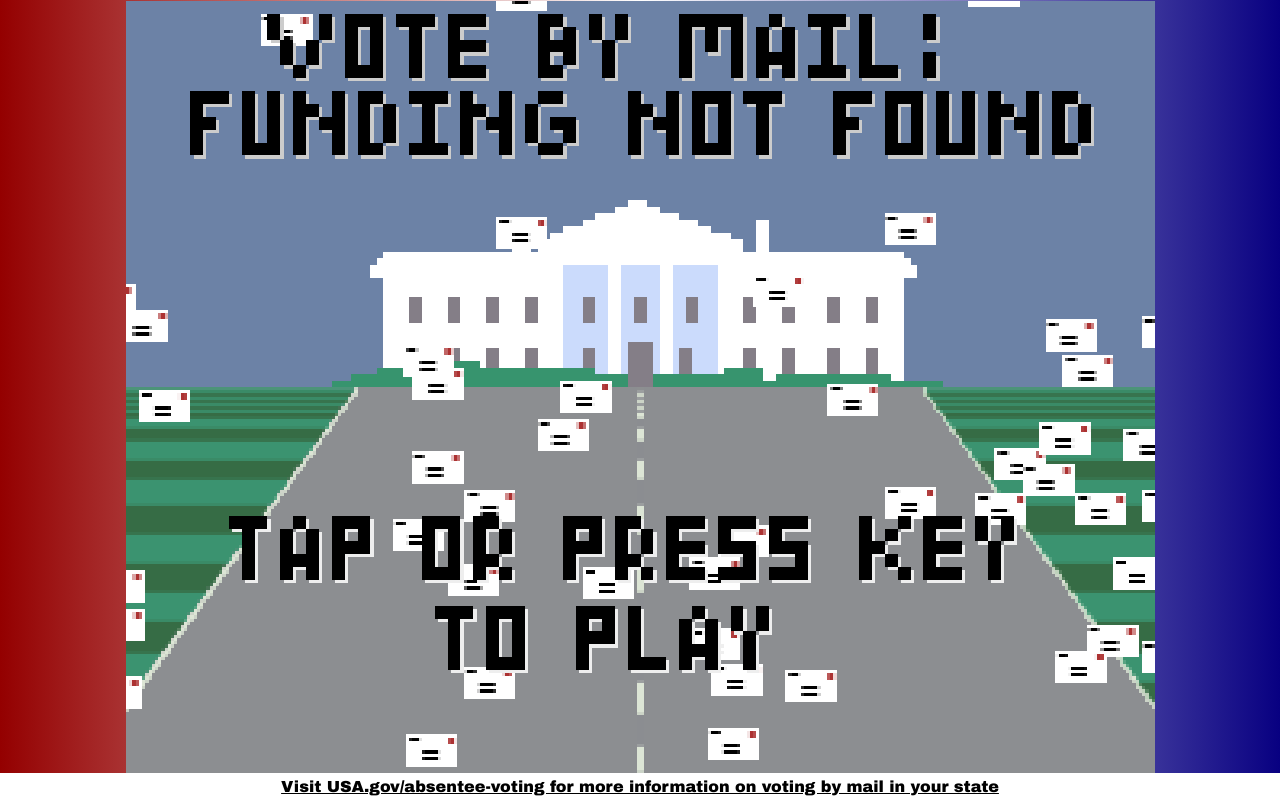
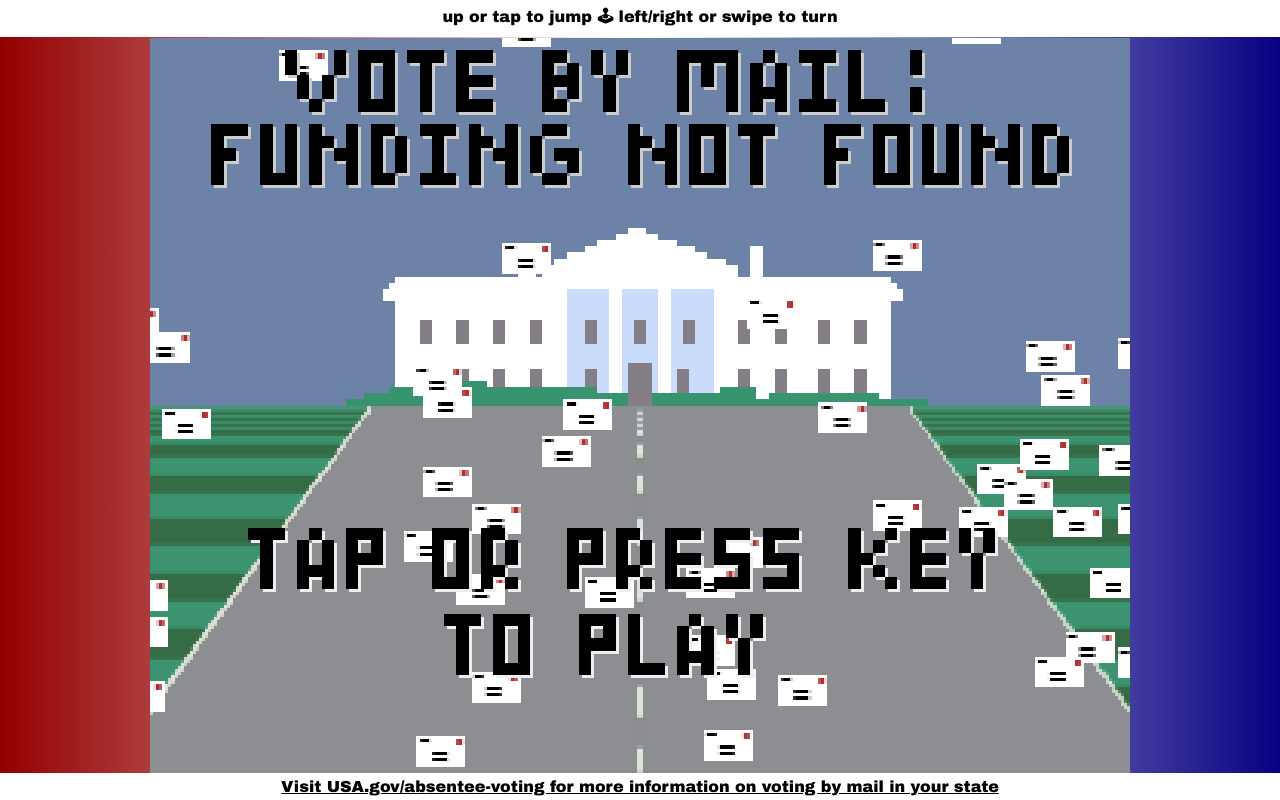
Before and after one commit to mtmckenna/js13k2020, a website built with webpack: page src/index.html in a window 1280 px wide. Built offline with nearby package versions, Linux system fonts and the light colour scheme.

Commit message:
instructions

```diff
--- a/src/index.html
+++ b/src/index.html
@@ -114,6 +114,7 @@
 			}
 
       .vbm {
+        color: #000;
         padding: 5px;
         text-align: center;
         background-color: white;
@@ -158,6 +159,10 @@
   </head>
   <body>
     <div id="parent">
+      <div class="vbm">
+        up or tap to jump &#x1f579; left/right or swipe to turn
+      </div>
+
       <div id="canvas-wrapper"><canvas id="game"></canvas></div>
       <div class="vbm">
         <a href="https://www.usa.gov/absentee-voting">Visit USA.gov/absentee-voting for more information on voting by mail in your state</a>
```
